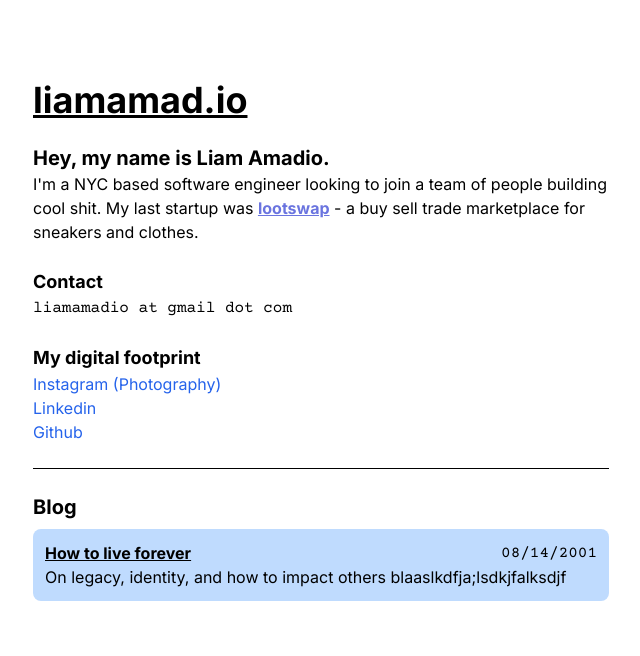
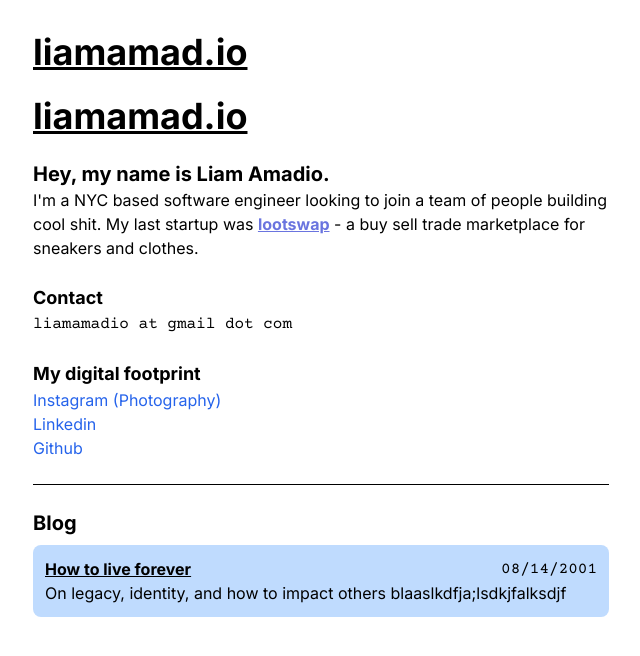
Before and after one commit to cnoott/blog-cms, a Next.js app: page / in a window 1280 px wide. Shown: the top 656 px of the page, without its empty margins (319-959 px from the left). Built offline with nearby package versions, Linux system fonts and the light colour scheme.

Commit message:
title in layout

```diff
--- a/app/layout.tsx
+++ b/app/layout.tsx
@@ -1,6 +1,7 @@
 import type { Metadata } from "next";
 import { Inter } from "next/font/google";
 import "./globals.css";
+import Link from 'next/link';
 
 const inter = Inter({ subsets: ["latin"] });
 
@@ -17,8 +18,12 @@ export default function RootLayout({
   return (
     <html lang="en">
       <body
-        className={`${inter.className} flex flex-col space-y-6 max-w-xl ml-auto mr-auto mt-10`}
+        className={`${inter.className} flex flex-col space-y-6 max-w-xl ml-auto mr-auto mt-8`}
       >
+
+        <Link href='/'>
+          <h1 className='text-4xl underline font-bold'>liamamad.io</h1>
+        </Link>
         {children}
       </body>
     </html>
```
